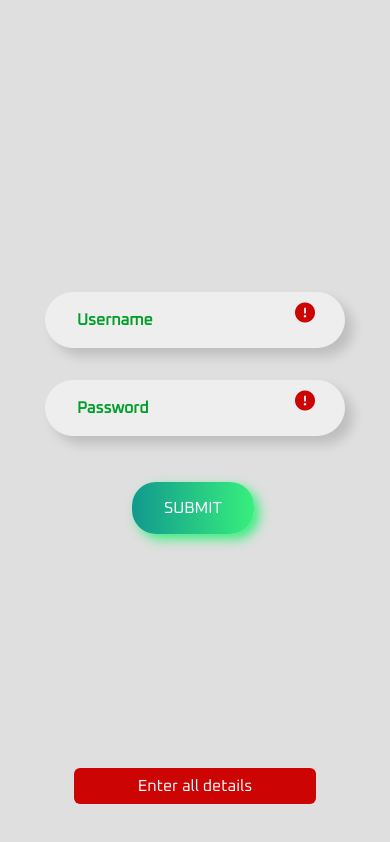
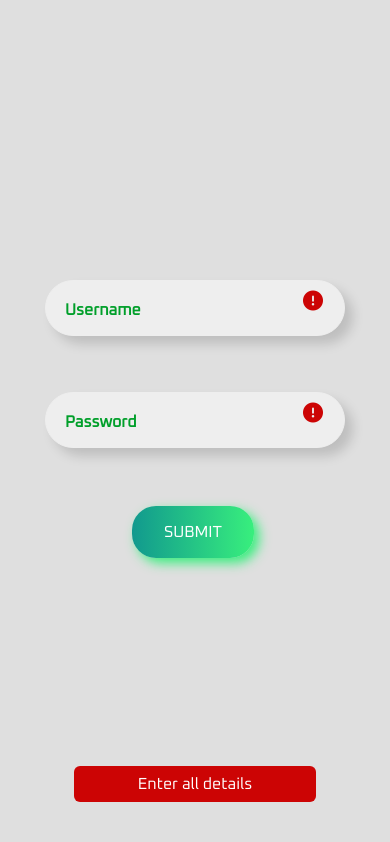
Before and after one commit to mrbing47/Material-Login, a plain HTML site: page index.html in a window 390 px wide. Both pictures are taken after a click on the link "SUBMIT". Drawn offline with Linux system fonts and the light colour scheme.

Commit message:
Added media queries

```diff
--- a/script.js
+++ b/script.js
@@ -13,7 +13,7 @@ function changeState(element, isVisible) {
         element.style.visibility = "visible";
         element.style.opacity = "1";
 
-        snackbar.style.bottom = "40px";
+        snackbar.style.bottom = "5%";
         snackbar.style.visibility = "visible";
         snackbar.style.opacity = "1";
     } else {
--- a/style.css
+++ b/style.css
@@ -121,3 +121,28 @@ a:focus {
     text-align: left;
     font-family: "Oxanium";
 }
+
+@media (max-width: 768px) {
+    input {
+        margin: 28px;
+    }
+
+    input:placeholder-shown ~ label {
+        top: 48px;
+        left: 48px;
+    }
+
+    input:focus ~ label {
+        top: 0px;
+        left: 48px;
+    }
+
+    label {
+        top: 0px;
+    }
+
+    .fas {
+        top: 48px;
+        right: 40px;
+    }
+}
```
